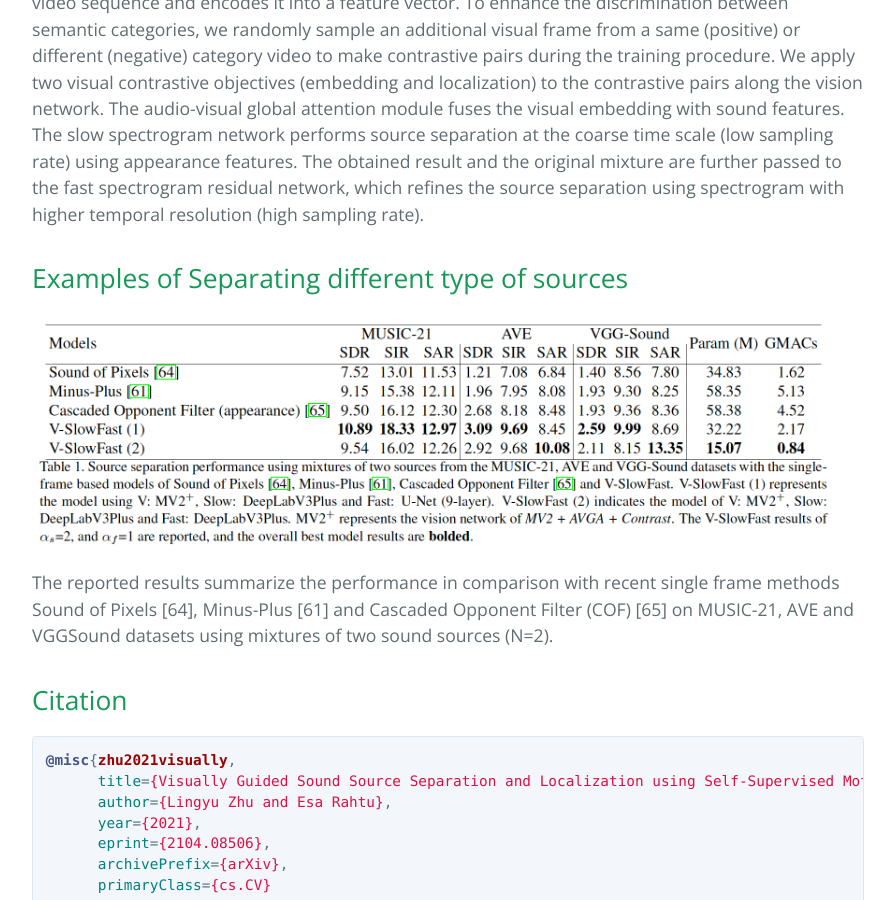
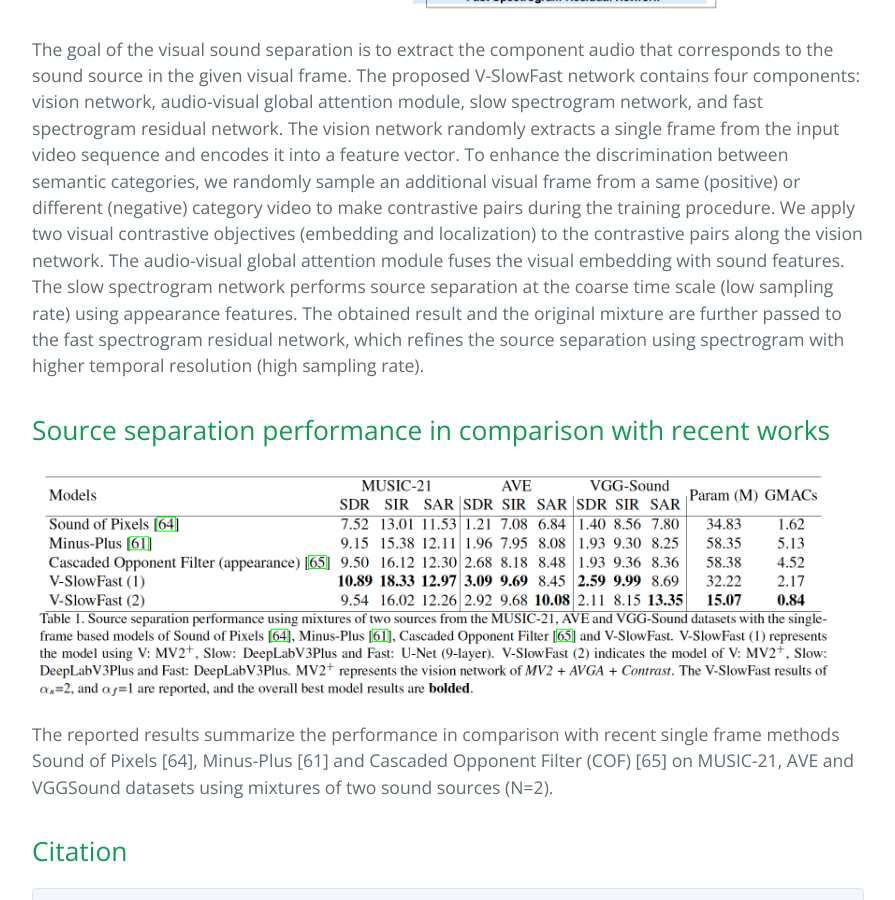
Before and after one commit to ly-zhu/ly-zhu.github.io, a Jekyll site: the page built from V-SlowFast.md, in a window 1280 px wide and 900 px high, scrolled down 1584 px. Shown: the whole window, without its empty margins (192-1087 px from the left). Built offline with Jekyll 4.4.1, drawn with Linux system fonts in a browser that asks for light colours.

Commit message:
figure size tuned

```diff
--- a/V-SlowFast.md
+++ b/V-SlowFast.md
@@ -6,18 +6,18 @@
 [Paper](https://arxiv.org/pdf/2104.08506.pdf) | [Code **Coming soon**]()
 <!-- [[Code **Coming soon.**]](...) -->
 
-<img src="V-SlowFast/figures/fig1.png" width="600"/>
+<img src="V-SlowFast/figures/fig1.png" width="800"/>
 
 # Abstract
 The objective of this paper is to perform visual sound separation: i) we study visual sound separation on spectrograms of different temporal resolutions; ii) we propose a new light yet efficient three-stream framework V-SlowFast that operates on Visual frame, Slow spectrogram, and Fast spectrogram. The Slow spectrogram captures the coarse temporal resolution while the Fast spectrogram contains the fine-grained temporal resolution; iii) we introduce two contrastive objectives to encourage the network to learn discriminative visual features for separating sounds; iv) we propose an audio-visual global attention module for audio and visual feature fusion; v) the introduced V-SlowFast model outperforms previous state-of-the-art in single-frame based visual sound separation on small- and large-scale datasets: MUSIC-21, AVE, and VGG-Sound. We also propose a small V-SlowFast architecture variant, which achieves 74.2% reduction in the number of model parameters and 81.4% reduction in GMACs compared to the previous multi-stage models.
 
 ## Architecture
-<img src="V-SlowFast/figures/overview.png" width="600"/>
+<img src="V-SlowFast/figures/overview.png" width="800"/>
 
 The goal of the visual sound separation is to extract the component audio that corresponds to the sound source in the given visual frame. The proposed V-SlowFast network contains four components: vision network, audio-visual global attention module, slow spectrogram network, and fast spectrogram residual network. The vision network randomly extracts a single frame from the input video sequence and encodes it into a feature vector. To enhance the discrimination between semantic categories, we randomly sample an additional visual frame from a same (positive) or different (negative) category video to make contrastive pairs during the training procedure. We apply two visual contrastive objectives (embedding and localization) to the contrastive pairs along the vision network. The audio-visual global attention module fuses the visual embedding with sound features. The slow spectrogram network performs source separation at the coarse time scale (low sampling rate) using appearance features. The obtained result and the original mixture are further passed to the fast spectrogram residual network, which refines the source separation using spectrogram with higher temporal resolution (high sampling rate).
 
 
-## Examples of Separating different type of sources
+## Source separation performance in comparison with recent works
 <img src="V-SlowFast/figures/result.png" width="800"/>
 
 The reported results summarize the performance in comparison with recent single frame methods Sound of Pixels [64], Minus-Plus [61] and Cascaded Opponent Filter (COF) [65] on MUSIC-21, AVE and VGGSound datasets using mixtures of two sound sources (N=2).
--- a/index.html
+++ b/index.html
@@ -60,14 +60,14 @@
         <td style="padding:20px;width:25%;vertical-align:middle">
           <img src="V-SlowFast/figures/fig1.png" alt="blind-date" width="160">
         </td>
-        <td width="75%" valign="middle">
+        <td width="95%" valign="middle">
           <a href="https://arxiv.org/pdf/2104.08506.pdf">
             <papertitle>V-SlowFast Network for Efficient Visual Sound Separation</papertitle>
           </a>
           <br>
           <strong>Lingyu Zhu</strong>, Esa Rahtu
           <br>
-          <a href="https://ly-zhu.github.io/self-supervised-motion-representations">project</a> |
+          <a href="https://ly-zhu.github.io/V-SlowFast">project</a> |
           <a href="https://arxiv.org/pdf/2104.08506.pdf">paper</a>
           <p>
           In this paper, we propose a new light yet efficient three-stream framework V-SlowFast that operates on Visual frame, Slow spectrogram, and Fast spectrogram. The Slow spectrogram captures the coarse temporal resolution while the Fast spectrogram contains the fine-grained temporal resolution.
```
Also changed, not shown: other parts of index.html (+1 -1 lines), README.md.
